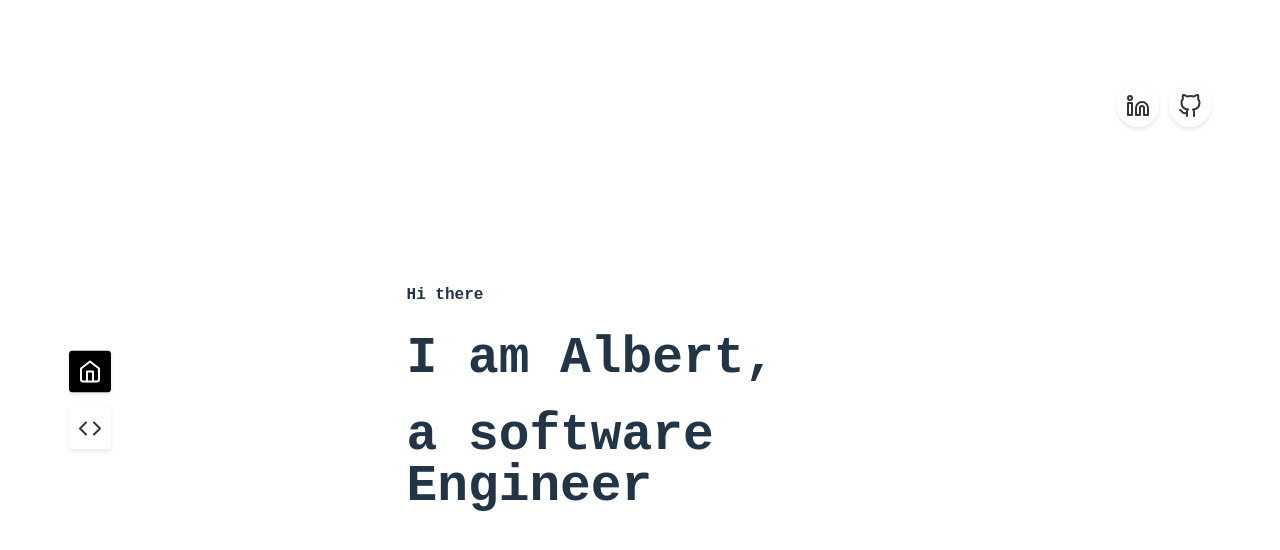
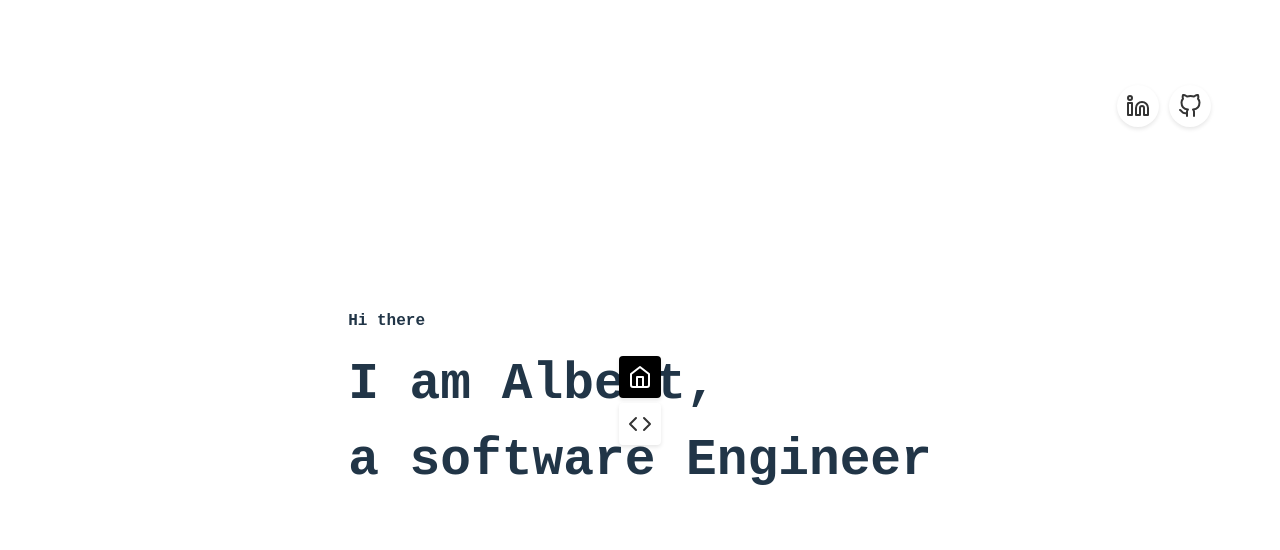
Before and after one commit to sr-albert/albert, a React (Vite) app: page / in a window 1280 px wide. Shown: the top 550 px of the page. Built offline with nearby package versions, Linux system fonts and the light colour scheme; no server answers.

Commit message:
responsive: action and social bar

```diff
--- a/src/pages/Home/Home.scss
+++ b/src/pages/Home/Home.scss
@@ -6,6 +6,10 @@
 }
 
 #home-intro {
-  width: 80%;
+  width: 100%;
   margin: auto;
+
+  @media screen and (max-width: 768px) {
+    width: 80%;
+  }
 }
--- a/src/views/ActionBar/ActionBar.Social.tsx
+++ b/src/views/ActionBar/ActionBar.Social.tsx
@@ -5,16 +5,7 @@ import "./ActionBar.Social.scss";
 
 export default function ActionBarSocial() {
   return (
-    <div
-      className="social-group-container"
-      style={{
-        position: "fixed",
-        top: "10%",
-        right: "5%",
-        display: "flex",
-        flexDirection: "row",
-      }}
-    >
+    <div className="social-group-container">
       {mockActionBar.map(
         ({ id, name, href, description, isSocial }: ItemProps) => {
           if (!isSocial) return null;
--- a/src/views/ActionBar/ActionBar.scss
+++ b/src/views/ActionBar/ActionBar.scss
@@ -3,22 +3,23 @@
 
 #action-bar {
   position: fixed;
-  top: 50%;
-  transform: translateY(-50%);
-  left: 5%;
   z-index: 100;
-  display: flex;
-  flex-direction: column;
-  gap: 5px;
+
+  @media screen and (max-width: 1240px) {
+    display: flex;
+    flex-direction: column;
+    transform: translateY(-50%);
+    top: 50%;
+    left: 5%;
+    gap: 5px;
+  }
 
   @media (max-width: 600px) {
     flex-direction: row;
-    justify-content: center;
-    align-items: center;
-    width: 100%;
-    top: 95%;
-    right: 0%;
+    top: 90%;
+    left: 50%;
     height: fit-content;
+    transform: translate(-50%);
   }
 }
 
--- a/src/views/ProjectDetailView/ProjectDetailView.scss
+++ b/src/views/ProjectDetailView/ProjectDetailView.scss
@@ -18,6 +18,7 @@
     padding: 2%;
     margin-top: 5%;
     align-self: flex-start;
+
     &__links {
       display: flex;
       flex-direction: row;
```
